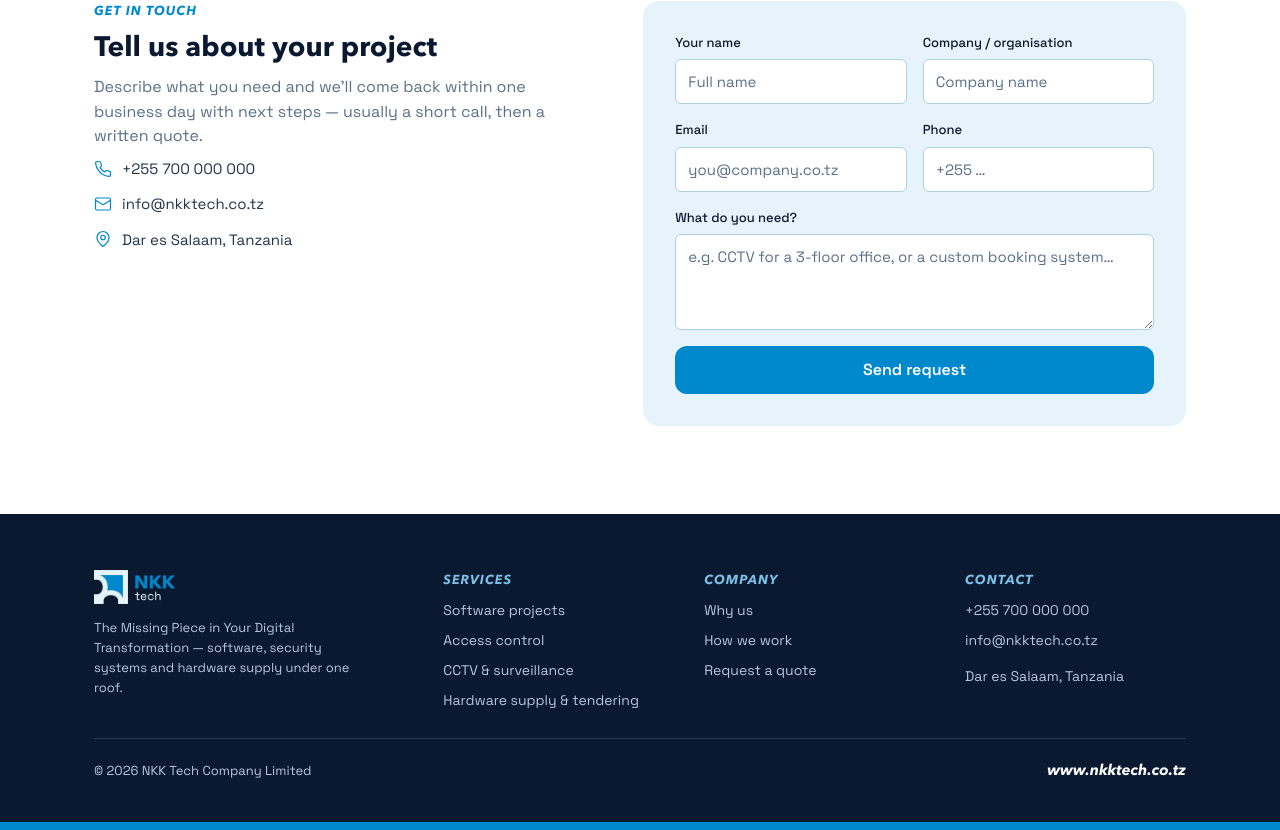
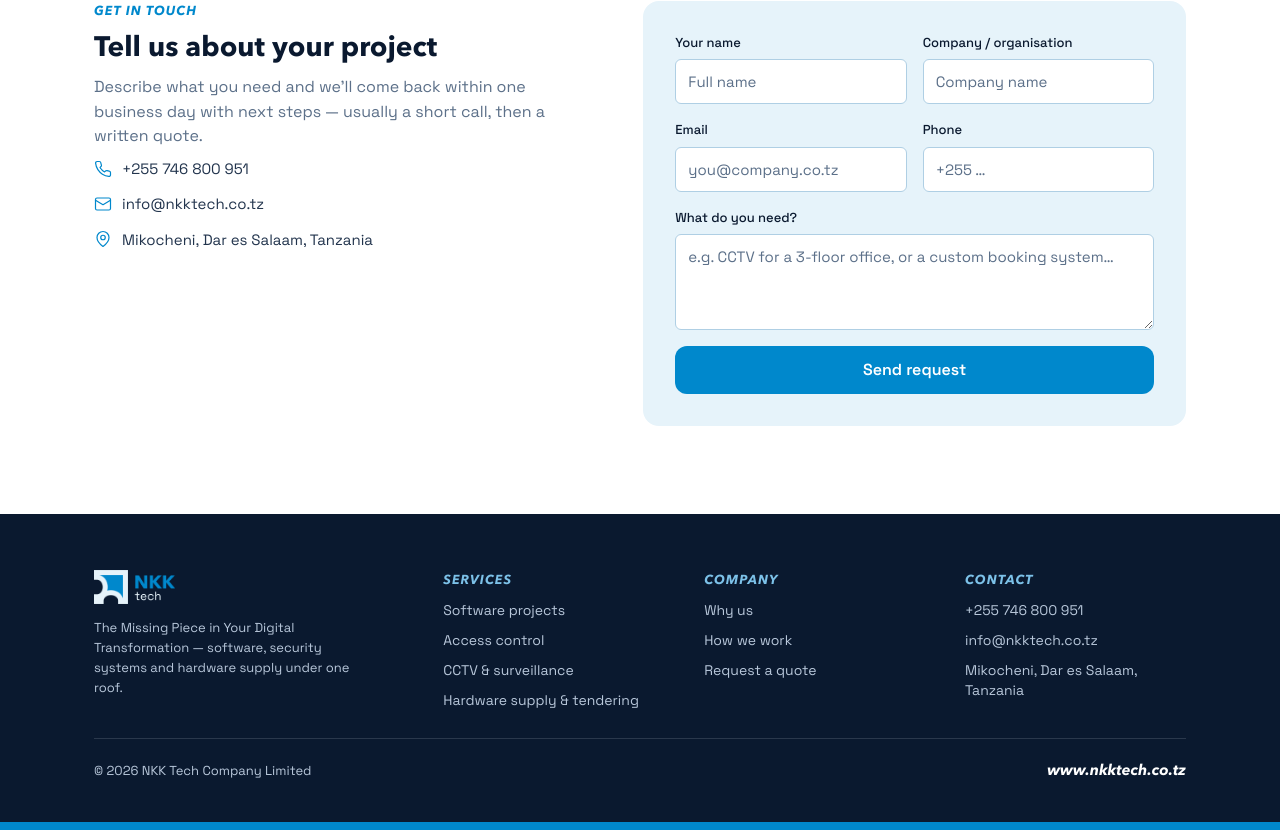
Before and after one commit to NKK-Technologies/nkk-web, a Next.js app: page / in a window 1280 px wide. Shown: the part 2372-3202 px from the top of the page. Built offline with nearby package versions, Linux system fonts and the light colour scheme.

Commit message:
fix: real phone number and Mikocheni location replace placeholders
Co-Authored-By: Claude Sonnet 5 <noreply@anthropic.com>

```diff
--- a/src/components/Footer.tsx
+++ b/src/components/Footer.tsx
@@ -1,4 +1,5 @@
 import logoDarkBg from '../assets/logo_dark_bg.png'
+import { CONTACT } from '@/lib/site'
 import { Reveal } from './ui/Reveal'
 
 const headingClasses =
@@ -62,14 +63,14 @@ export function Footer() {
 
           <div className="hidden md:flex flex-col gap-2.5">
             <span className={headingClasses}>Contact</span>
-            <a href="tel:+255700000000" className={linkClasses}>
-              +255 700 000 000
+            <a href={CONTACT.phoneHref} className={linkClasses}>
+              {CONTACT.phoneDisplay}
             </a>
-            <a href="mailto:info@nkktech.co.tz" className={linkClasses}>
-              info@nkktech.co.tz
+            <a href={`mailto:${CONTACT.email}`} className={linkClasses}>
+              {CONTACT.email}
             </a>
             <span className="text-sm text-dark-body min-h-8 flex items-center">
-              Dar es Salaam, Tanzania
+              {CONTACT.location}
             </span>
           </div>
         </Reveal>
@@ -77,7 +78,7 @@ export function Footer() {
         <div className="mt-7 pt-4 md:pt-5 border-t border-[rgba(230,243,250,.14)] flex flex-col gap-1.5 md:flex-row md:items-center md:justify-between md:gap-6">
           <span className="order-2 text-[11px] md:order-none md:text-[13px] text-dark-body">
             <span className="md:hidden">
-              © 2026 NKK Tech Company Limited · Dar es Salaam, Tanzania
+              © 2026 NKK Tech Company Limited · Mikocheni, Dar es Salaam
             </span>
             <span className="hidden md:inline">
               © 2026 NKK Tech Company Limited
--- a/src/components/QuoteSection.tsx
+++ b/src/components/QuoteSection.tsx
@@ -2,6 +2,7 @@
 
 import { useId, useState } from 'react'
 import type { ReactNode } from 'react'
+import { CONTACT } from '@/lib/site'
 import { SectionHeader } from './ui/SectionHeader'
 import { Reveal } from './ui/Reveal'
 import { Button } from './ui/Button'
@@ -72,15 +73,15 @@ export function QuoteSection() {
           <div className="hidden md:flex flex-col gap-3 mt-2 text-[15px] text-ink">
             <div className="flex items-center gap-2.5">
               <PhoneIcon size={18} />
-              <span>+255 700 000 000</span>
+              <span>{CONTACT.phoneDisplay}</span>
             </div>
             <div className="flex items-center gap-2.5">
               <MailIcon size={18} />
-              <span>info@nkktech.co.tz</span>
+              <span>{CONTACT.email}</span>
             </div>
             <div className="flex items-center gap-2.5">
               <MapPinIcon size={18} />
-              <span>Dar es Salaam, Tanzania</span>
+              <span>{CONTACT.location}</span>
             </div>
           </div>
         </Reveal>
@@ -182,22 +183,22 @@ export function QuoteSection() {
 
         <div className="flex flex-col gap-2.5 text-[15px] md:hidden">
           <a
-            href="tel:+255700000000"
+            href={CONTACT.phoneHref}
             className="flex items-center gap-2.5 min-h-11 text-ink no-underline"
           >
             <PhoneIcon size={18} />
-            <span>+255 700 000 000</span>
+            <span>{CONTACT.phoneDisplay}</span>
           </a>
           <a
-            href="mailto:info@nkktech.co.tz"
+            href={`mailto:${CONTACT.email}`}
             className="flex items-center gap-2.5 min-h-11 text-ink no-underline"
           >
             <MailIcon size={18} />
-            <span>info@nkktech.co.tz</span>
+            <span>{CONTACT.email}</span>
           </a>
           <span className="flex items-center gap-2.5 min-h-11 text-ink">
             <MapPinIcon size={18} />
-            <span>Dar es Salaam, Tanzania</span>
+            <span>{CONTACT.location}</span>
           </span>
         </div>
       </div>
```
